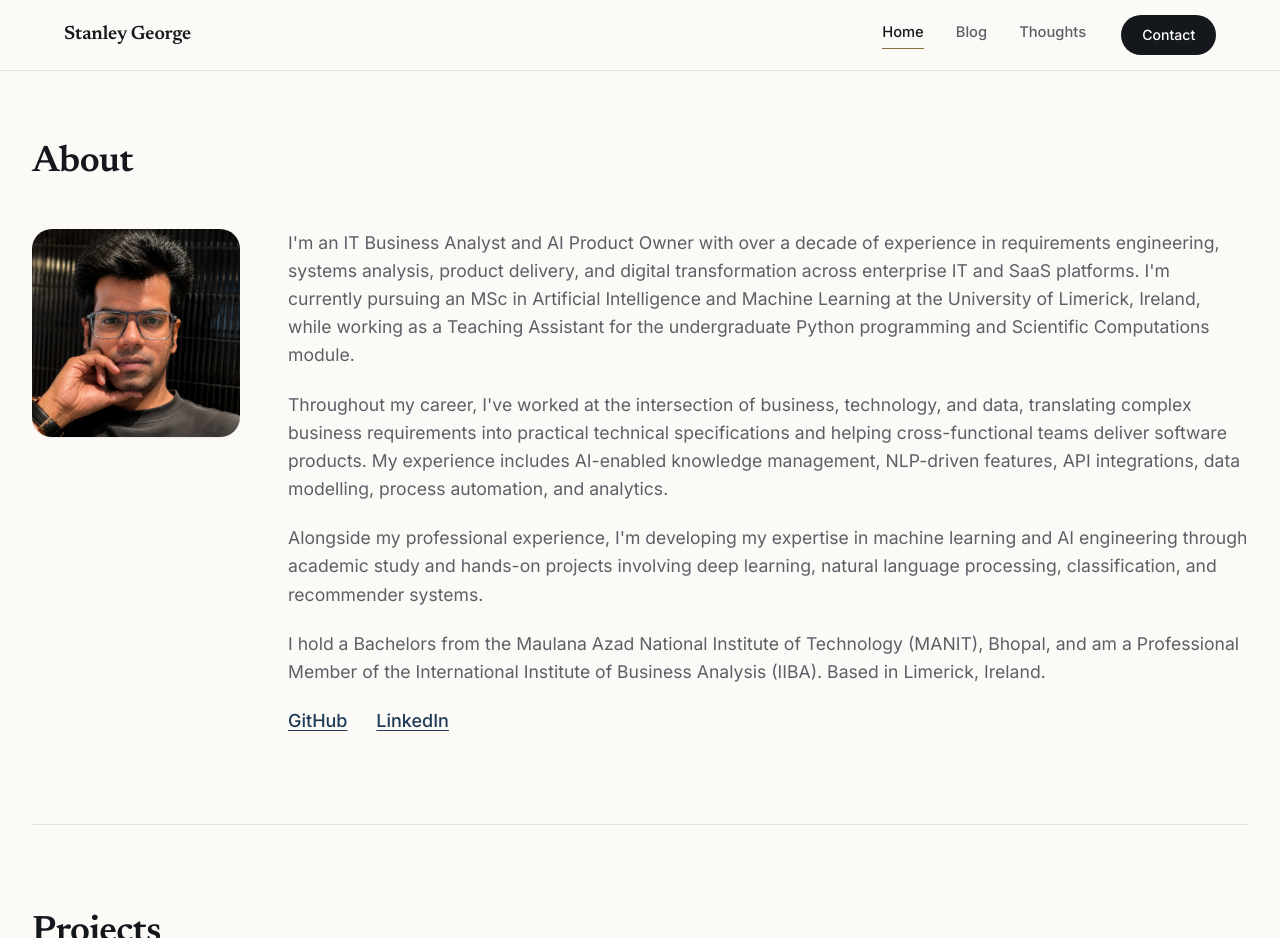
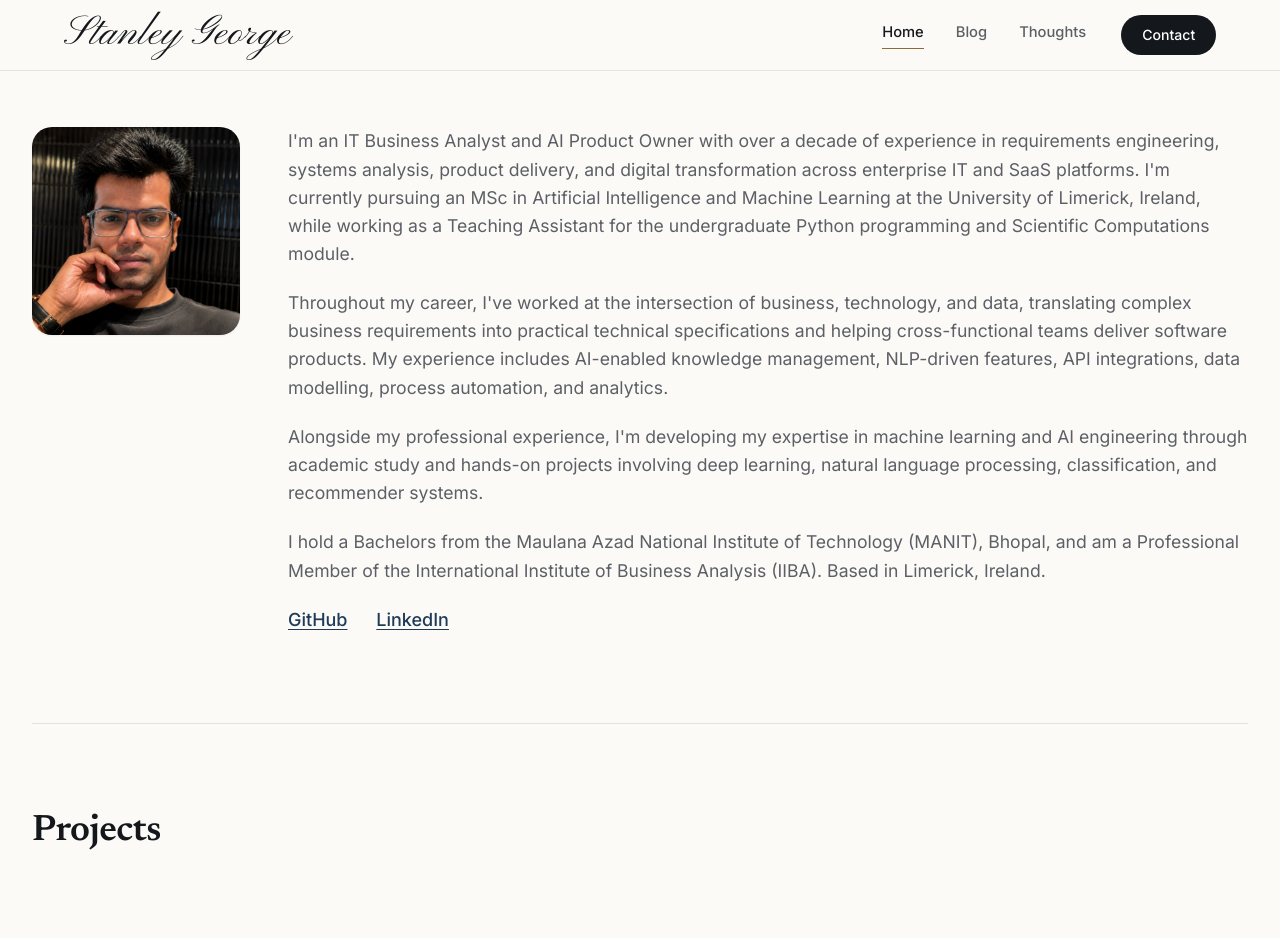
Before and after one commit to stageor/stageor.github.io, a Jekyll site: the page built from index.html, in a window 1280 px wide and 1400 px high, cut to the strip 0-938 px from the top of the window. Built offline with Jekyll 4.4.1, drawn with Linux system fonts in a browser that asks for light colours.

Commit message:
Give the wordmark a cursive signature treatment, drop the About label
The header name now renders large in Pinyon Script, a flowing
cursive face, as the page's one deliberate signature flourish. Also
removes the "About" section heading, since the bio directly under
the name already makes that obvious.

Co-Authored-By: Claude Sonnet 5 <noreply@anthropic.com>
Claude-Session: https://claude.ai/code/session_01V1zx5mLX7vrJ9dsy7ibrGV

```diff
--- a/_includes/head.html
+++ b/_includes/head.html
@@ -7,7 +7,7 @@
 
 <link rel="preconnect" href="https://fonts.googleapis.com">
 <link rel="preconnect" href="https://fonts.gstatic.com" crossorigin>
-<link href="https://fonts.googleapis.com/css2?family=Inter:wght@400;500;600;700;800&family=Newsreader:ital,opsz,wght@0,6..72,500;0,6..72,600;1,6..72,500&family=IBM+Plex+Mono:wght@400;500&display=swap" rel="stylesheet">
+<link href="https://fonts.googleapis.com/css2?family=Inter:wght@400;500;600;700;800&family=Newsreader:ital,opsz,wght@0,6..72,500;0,6..72,600;1,6..72,500&family=Pinyon+Script&family=IBM+Plex+Mono:wght@400;500&display=swap" rel="stylesheet">
 <link rel="stylesheet" href="{{ '/assets/css/style.css' | relative_url }}">
 
 {% seo %}
--- a/assets/css/style.css
+++ b/assets/css/style.css
@@ -73,17 +73,19 @@ p { margin: 0 0 1.2em; color: var(--ink-soft); font-weight: 400; }
   display: flex;
   align-items: center;
   gap: 2.2rem;
-  padding-top: 0.95rem;
-  padding-bottom: 0.95rem;
+  padding-top: 0.5rem;
+  padding-bottom: 0.5rem;
 }
 .site-header .brand {
-  font-family: "Newsreader", Georgia, serif;
-  font-weight: 600;
-  font-size: 1.2rem;
-  letter-spacing: -0.01em;
+  font-family: "Pinyon Script", cursive;
+  font-weight: 400;
+  font-size: 2.6rem;
+  line-height: 1;
+  letter-spacing: 0.01em;
   color: var(--ink);
   white-space: nowrap;
   margin-right: auto;
+  padding: 0.4rem 0;
 }
 .site-header nav { display: flex; gap: 2rem; }
 .site-header nav a {
@@ -117,7 +119,7 @@ p { margin: 0 0 1.2em; color: var(--ink-soft); font-weight: 400; }
     padding-top: 0.85rem;
     padding-bottom: 0.85rem;
   }
-  .site-header .brand { font-size: 1.1rem; flex: 1 0 auto; margin-right: 0; }
+  .site-header .brand { font-size: 2.1rem; flex: 1 0 auto; margin-right: 0; }
   .site-header .header-cta { order: 1; }
   .site-header nav {
     order: 2;
@@ -150,7 +152,7 @@ p { margin: 0 0 1.2em; color: var(--ink-soft); font-weight: 400; }
 /* ---------------------------------------------------------
    About (home page, first block)
 --------------------------------------------------------- */
-#about { padding-top: 4.5rem; }
+#about { padding-top: 3.5rem; }
 .prose {
   display: grid;
   grid-template-columns: 13rem 1fr;
--- a/index.html
+++ b/index.html
@@ -3,9 +3,6 @@ layout: default
 title: Home
 ---
 <section class="block wrap" id="about">
-  <div class="block-head">
-    <h2>About</h2>
-  </div>
   <div class="prose">
     <img class="avatar" src="{{ '/assets/images/profile.jpg' | relative_url }}" alt="Stanley George">
     <div class="prose-text">
```
